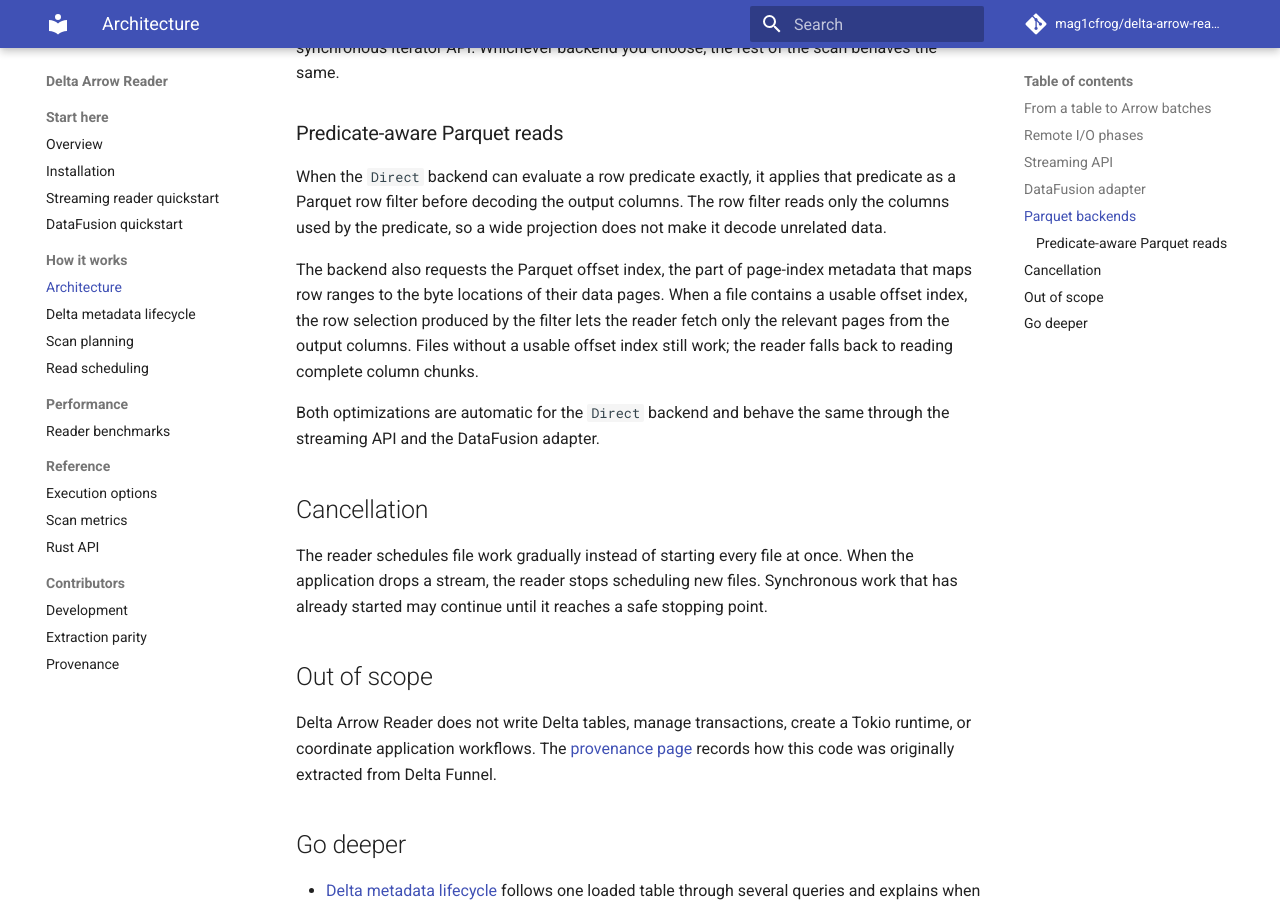
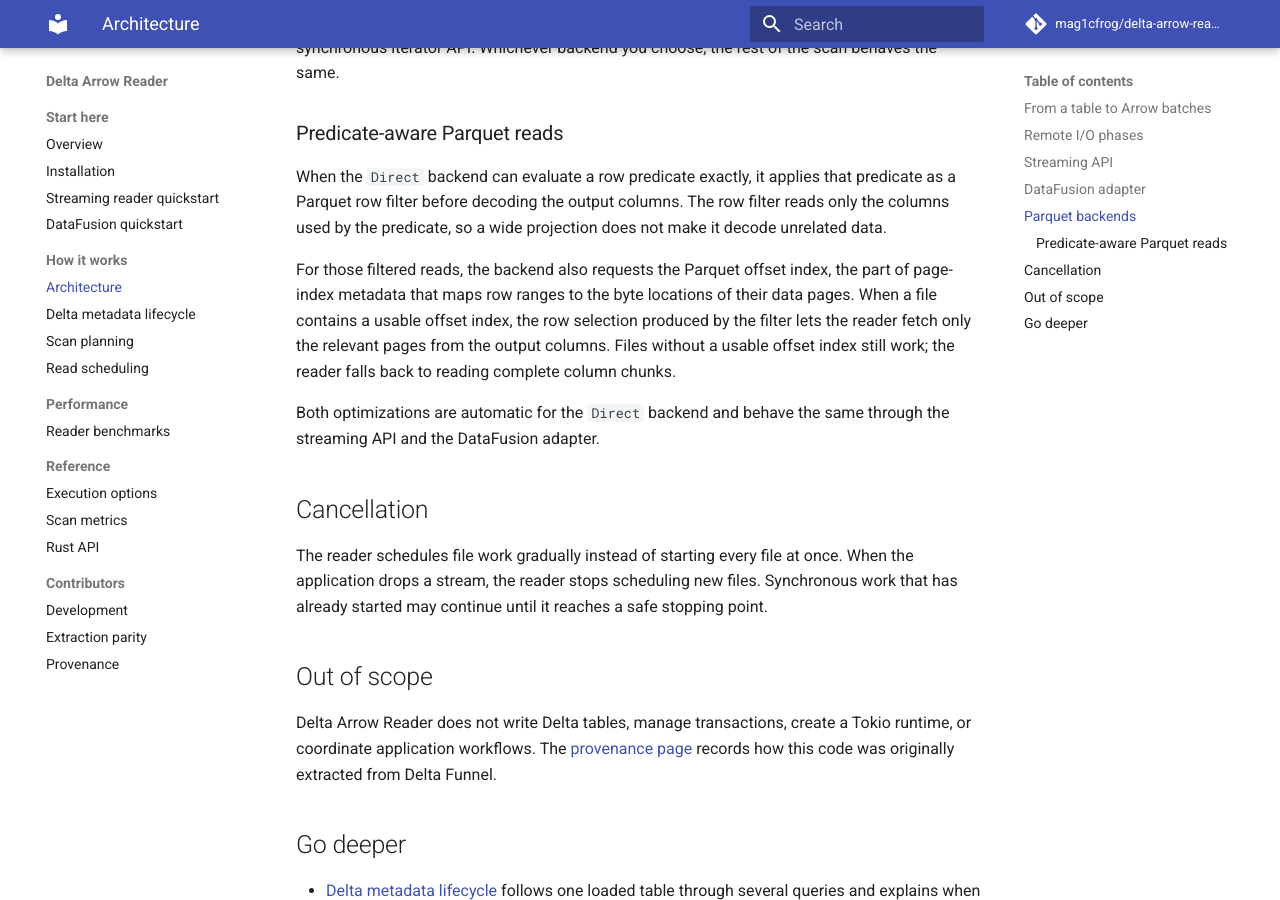
Before and after one commit to mag1cfrog/delta-arrow-reader, an MkDocs documentation site: the page built from docs/content/architecture.md, in a window 1280 px wide and 900 px high, scrolled down 1837 px. Built offline with MkDocs 1.6.1 and Material for MkDocs 9.7.7, drawn with Linux system fonts in a browser that asks for light colours; comment, search, counter and statistics services are not loaded.

Commit message:
fix: skip Parquet offset indexes without row filters

```diff
--- a/docs/content/architecture.md
+++ b/docs/content/architecture.md
@@ -74,12 +74,12 @@ predicate as a Parquet row filter before decoding the output columns. The row
 filter reads only the columns used by the predicate, so a wide projection does
 not make it decode unrelated data.
 
-The backend also requests the Parquet offset index, the part of page-index
-metadata that maps row ranges to the byte locations of their data pages. When
-a file contains a usable offset index, the row selection produced by the filter
-lets the reader fetch only the relevant pages from the output columns. Files
-without a usable offset index still work; the reader falls back to reading
-complete column chunks.
+For those filtered reads, the backend also requests the Parquet offset index,
+the part of page-index metadata that maps row ranges to the byte locations of
+their data pages. When a file contains a usable offset index, the row selection
+produced by the filter lets the reader fetch only the relevant pages from the
+output columns. Files without a usable offset index still work; the reader
+falls back to reading complete column chunks.
 
 Both optimizations are automatic for the `Direct` backend and behave the same
 through the streaming API and the DataFusion adapter.
```
Also changed, not shown: 1 other file.
